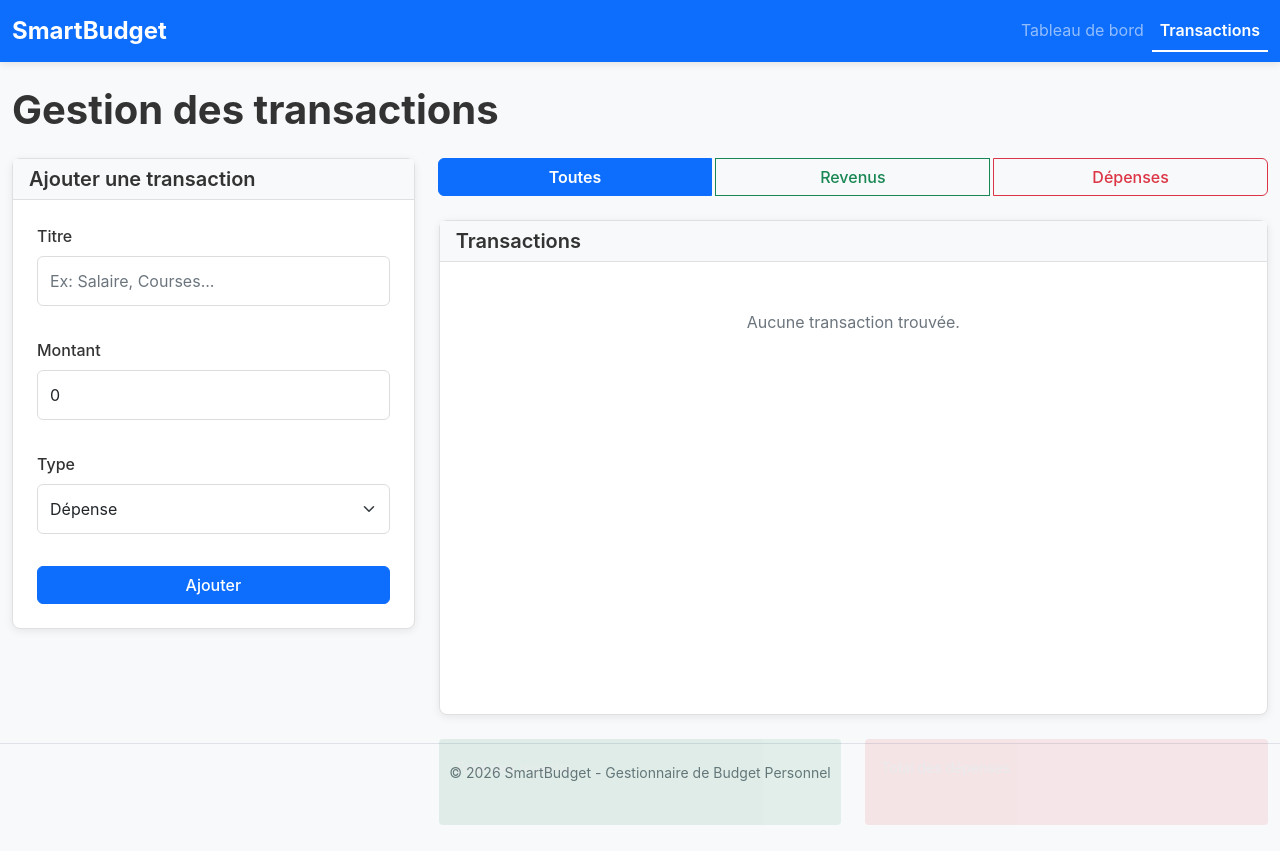
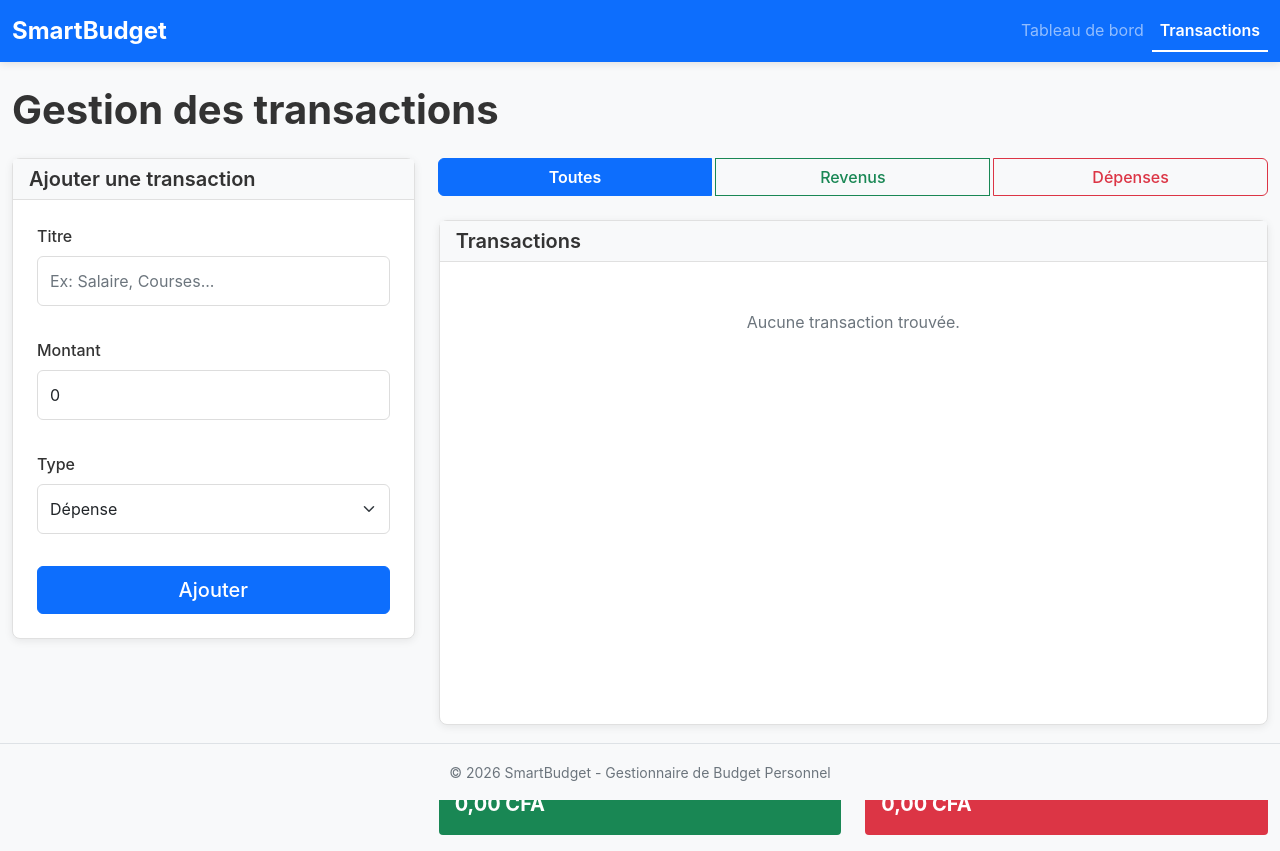
Before and after one commit to Christianregis/SmartBudget, a Vue app: page /transactions in a window 1280 px wide. Built offline with nearby package versions, Linux system fonts and the light colour scheme.

Commit message:
Fix bug and review code

```diff
--- a/src/components/budget/TransactionForm.vue
+++ b/src/components/budget/TransactionForm.vue
@@ -35,7 +35,7 @@
       </div>
 
       <div class="d-grid">
-        <AppButton type="submit" :variant="'primary'">
+        <AppButton type="submit" variant="primary" size="lg">
           Ajouter
         </AppButton>
       </div>
--- a/src/components/ui/AppButton.vue
+++ b/src/components/ui/AppButton.vue
@@ -1,7 +1,6 @@
 <template>
   <button
     :class="['btn', `btn-${variant}`, { 'btn-sm': size === 'sm', 'btn-lg': size === 'lg' }]"
-    @click="$emit('click')"
   >
   <!-- Permet d'avoir un contenu personnalisé dans le bouton -->
     <slot />
@@ -20,10 +19,6 @@ withDefaults(
     size: 'md',
   }
 )
-
-defineEmits<{
-  click: []
-}>()
 </script>
 
 <style scoped>
--- a/src/views/TransactionsView.vue
+++ b/src/views/TransactionsView.vue
@@ -23,17 +23,17 @@
         <!-- Statistics -->
         <div class="row mt-4">
           <div class="col-md-6 mb-3">
-            <div class="stat-card bg-success bg-opacity-10 p-3 rounded">
-              <small class="text-muted">Total des revenus</small>
-              <p class="text-success fw-bold fs-5 mb-0">
+            <div class="stat-card bg-success p-3 rounded">
+              <small class="text-white">Total des revenus</small>
+              <p class="text-white fw-bold fs-5 mb-0">
                 {{ formatCurrency(budgetStore.totalIncome) }}
               </p>
             </div>
           </div>
           <div class="col-md-6 mb-3">
-            <div class="stat-card bg-danger bg-opacity-10 p-3 rounded">
-              <small class="text-muted">Total des dépenses</small>
-              <p class="text-danger fw-bold fs-5 mb-0">
+            <div class="stat-card bg-danger p-3 rounded">
+              <small class="text-white">Total des dépenses</small>
+              <p class="text-white fw-bold fs-5 mb-0">
                 {{ formatCurrency(budgetStore.totalExpense) }}
               </p>
             </div>
```
Also changed, not shown: src/components/budget/FilterBar.vue (+10 -16 lines).
